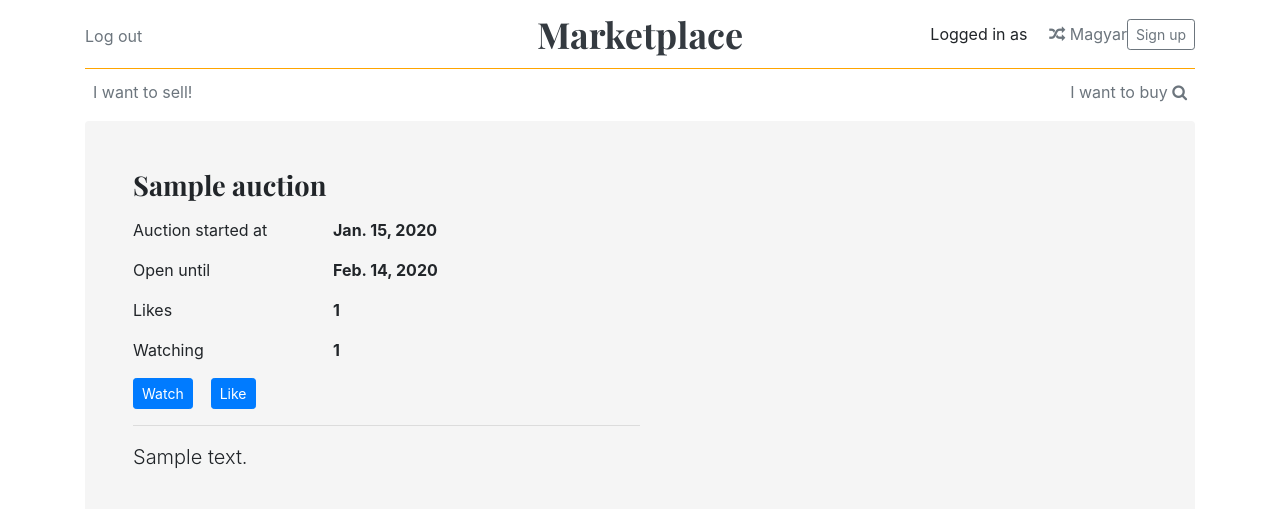
After one commit to kecs/marketplace, a Django app: page /product_detail/1/ in a window 1280 px wide. The commit adds this page. Shown: the top 509 px of the page. Run offline with Django 3.2, Linux system fonts and the light colour scheme; tables that the repository leaves empty hold one stand-in row (values such as "Sample post"); some libraries are stand-ins or nearby versions.

Commit message:
Product detail view and launching an auction works

```diff
--- a/marketplace/main_app/models.py
+++ b/marketplace/main_app/models.py
@@ -1,10 +1,14 @@
-from datetime import timedelta, datetime
+from datetime import timedelta, date, datetime
 from django.utils.text import slugify
 from django.db import models
 from django.conf import settings
 from django.contrib.auth.models import AbstractUser
 from django.utils.translation import gettext as _
+from django.db.models import Q
+from django.template.defaultfilters import truncatewords
 
+
+# Utils
 
 CONDITION_CHOICES = (
     (1, _("New")),
@@ -20,11 +24,22 @@ DURATION_CHOICES = (
     (15, _("One week")),
 )
 
+
+class AuctionManager(models.Manager):
+    def open(self, *args, **kwargs):
+        now = datetime.now()
+        objects = super().get_queryset(*args, **kwargs)
+        return objects.filter(Q(Q(duration=30) & Q(start_date__gte=now - timedelta(days=30))) |
+                              Q(Q(duration=60) & Q(start_date__gte=now - timedelta(days=60))) |
+                              Q(Q(duration=15) & Q(start_date__gte=now - timedelta(days=15))))
+
 def get_upload_to_path(instance, filename):
     path = f'{settings.UPLOADS_DIR}/auction_'
     path += f'{datetime.now().strftime("%Y_%m_%d")}_'
-    return path + f'{instance.title_slug}'
+    path += f'{instance.title_slug}_'
+    return path + filename
 
+# Models
 
 class City(models.Model):
     name = models.CharField(max_length=255)
@@ -60,6 +75,7 @@ class Brand(models.Model):
 
 class Auction(models.Model):
     title = models.CharField(max_length=255)
+    description = models.TextField()
     product_condition = models.IntegerField(choices=CONDITION_CHOICES, default=1)
     brand = models.ForeignKey(Brand, models.SET_NULL, blank=True, null=True)
     city = models.ForeignKey(City, models.SET_NULL, null=True, blank=True)
@@ -67,10 +83,9 @@ class Auction(models.Model):
     starting_price = models.IntegerField()
     actual_price = models.IntegerField(blank=True, null=True, default=0)
     start_date = models.DateField(auto_now_add=True)
-    img1 = models.ImageField(upload_to='uploads/')
+    img1 = models.ImageField(upload_to=get_upload_to_path)
     img2 = models.ImageField(upload_to=get_upload_to_path, blank=True, null=True)
     img3 = models.ImageField(upload_to=get_upload_to_path, blank=True, null=True)
-
     seller = models.ForeignKey(MarketplaceUser,
                                on_delete=models.CASCADE,
                                related_name='auctions',
@@ -79,6 +94,24 @@ class Auction(models.Model):
                                        related_name='highest_bids',
                                        on_delete=models.SET_NULL,
                                        blank=True, null=True)
+    objects = AuctionManager()
+
+    def get_upload_to_path(self, filename):
+        path = f'{settings.UPLOADS_DIR}/auction_'
+        path += f'{datetime.now().strftime("%Y_%m_%d")}_'
+        path += f'{self.title_slug}_'
+        return path + filename
+
+    @property
+    def open_until(self):
+        return self.start_date + timedelta(days=self.duration)
+
+    @property
+    def short_description(self):
+        if len(self.description) > 100:
+            return truncatewords(self.description, 15) + ' ...'
+        else:
+            return self.description
 
     @property
     def title_slug(self):
@@ -93,11 +126,11 @@ class Auction(models.Model):
 
     @property
     def watchers(self):
-        return self.watch__set.count()
+        return self.watch_set.count()
 
     @property
     def likes(self):
-        return self.like__set.count()
+        return self.like_set.count()
 
 
 class FKToUserAndAuction(models.Model):
--- a/marketplace/main_app/static/css/main.css
+++ b/marketplace/main_app/static/css/main.css
@@ -3,6 +3,10 @@
 /* @import "https://cdnjs.cloudflare.com/ajax/libs/font-awesome/4.4.0/css/font-awesome.css"; */
 
 .bg-search{background-color: #f5f5f5;}
+
+img.img-detail{
+    margin: 0 25px 25px 0;
+}
 
 .hidden-form-1{
     width: 1p;
--- a/marketplace/main_app/templates/base.html
+++ b/marketplace/main_app/templates/base.html
@@ -55,7 +55,7 @@
     <div class="alert alert-{{ messages.0.tags }}" role="alert">
       {{ messages.0 }}
       <script>
-	window.setTimeout(function(){jQuery('.alert').slideUp(1200);}, 1200);
+	window.setTimeout(function(){jQuery('.alert').slideUp(1500);}, 2500);
       </script>
     </div>
     {% endif %}
@@ -71,6 +71,13 @@
 
   {% block "search" %}
   {% endblock "search" %}
+
+  {% if featured_items %}
+  <br/>
+  <br/>
+  <br/>
+  <h2>{% trans 'Latest auctions' %}</h2>
+  {% endif %}
 
   {% block "featured" %}
   {% endblock "featured" %}
--- /dev/null
+++ b/marketplace/main_app/templates/detail.html
@@ -0,0 +1,36 @@
+{% extends "base.html" %}
+{% load i18n %}
+
+{% block "search" %}
+<div class="jumbotron p-4 p-md-5 rounded bg-search">
+  <div class="col-md-6 px-0">
+    <h1 class="display-5">{{ object.title }}</h1>
+    <p><div style="width: 200px" class="float-left detail-div-200">{% trans "auction started at"|capfirst %}</div> <b >{{ object.start_date }}</b></p>
+    <p><div style="width: 200px" class="float-left detail-div-200">{% trans "open until"|capfirst %}</div> <b>{{ object.open_until }}</b> </p>
+    <p><div style="width: 200px" class="float-left detail-div-200">{% trans "likes"|capfirst %}</div> <b>{{ object.likes }}</b> </p>
+    <p><div style="width: 200px" class="float-left detail-div-200">{% trans "watching"|capfirst %}</div> <b>{{ object.watchers }}</b> </p>
+    <button type="button" class="btn btn-primary btn-sm">{% trans "watch"|capfirst %}</button>&nbsp;&nbsp;&nbsp;
+    <button type="button" class="btn btn-primary btn-sm">{% trans "like"|capfirst %}</button>
+    <hr/>
+    <p class="lead my-3">{{ object.description }}</p>
+    <br/>
+
+    <img class="img-detail float-left" alt="" src="/{{ object.img1.url }}" width=200 height=250 />
+    {% if object.img2 %}
+    <img class="img-detail float-left" alt="" src="/{{ object.img2.url }}" width=200 height=250 />
+    {% endif %}
+    {% if object.img3 %}
+    <img class="img-detail float-left" alt="" src="/{{ object.img3.url }}" width=200 height=250 />
+    {% endif %}
+
+    <div class="clearfix">&nbsp;</div>
+    <br/>
+    <br/>
+    <br/>
+    <p class="lead mb-0"><a href="javascript:window.history.back();" class="font-weight-bold">{% trans "back"|capfirst %}</a></p>
+  </div>
+</div>
+{% endblock "search" %}
+
+{% block "featured" %}
+{% endblock "featured" %}
--- a/marketplace/main_app/templates/sell.html
+++ b/marketplace/main_app/templates/sell.html
@@ -8,9 +8,7 @@
   <div class="col-md-6 px-0">
     <p class="display-5">{% trans "Describe the item you are selling" %}!</p>
     <form enctype="multipart/form-data" method="post">{% csrf_token %}
-      {{ form.as_p }}
-      -------------------
-      {{ form_errors }}
+      {{ form|crispy }}
       <button type="submit" class="btn btn-success">{% trans "Sell item" %}!</button>
     </form>
     <p class="lead mb-0"><a href="/" class="font-weight-bold">Back</a></p>
--- a/marketplace/main_app/views.py
+++ b/marketplace/main_app/views.py
@@ -1,10 +1,12 @@
 # from django.shortcuts import render
 from django.views.generic import TemplateView
 from django.views.generic.edit import CreateView
+from django.views.generic.detail import DetailView
 from django.contrib import messages
 from django.utils.translation import gettext as _
 
 from .forms import AuctionForm
+from .models import Auction
 
 
 class TOSView(TemplateView):
@@ -16,7 +18,7 @@ class LandingView(TemplateView):
 
     def get_context_data(self, **kwargs):
         context = super().get_context_data(**kwargs)
-        context['latest_articles'] = 69
+        context['featured_items'] = Auction.objects.open()[:4]
         return context
 
 
@@ -32,3 +34,8 @@ class SellView(CreateView):
         messages.success(self.request, _('Item successfully uploaded!'))
 
         return super().form_valid(form)
+
+
+class ProductDetailView(DetailView):
+    model = Auction
+    template_name = 'detail.html'
--- a/marketplace/marketplace/urls.py
+++ b/marketplace/marketplace/urls.py
@@ -18,7 +18,7 @@ Including another URLconf
 """
 from django.contrib import admin
 from django.urls import path, include
-from main_app.views import (LandingView, TOSView, SellView)
+from main_app.views import (LandingView, TOSView, SellView, ProductDetailView)
 
 
 urlpatterns = [
@@ -27,7 +27,9 @@ urlpatterns = [
     path('', LandingView.as_view()),
     path('tos', TOSView.as_view(), name="tos"),
     path('sell', SellView.as_view(), name="sell"),
+    path('product_detail/<int:pk>/', ProductDetailView.as_view(), name="product_detail"),
 ]
 
 if settings.DEBUG:
     urlpatterns += static(settings.STATIC_URL, document_root=settings.STATIC_ROOT)
+    urlpatterns += static(settings.UPLOADS_DIR, document_root=settings.UPLOADS_DIR)
```
Also changed, not shown: marketplace/main_app/templates/landing.html (+7 -10 lines), marketplace/main_app/templates/search.html (added, +15 -0 lines), marketplace/main_app/migrations/0006_auto_20191112_1624.py (added).
